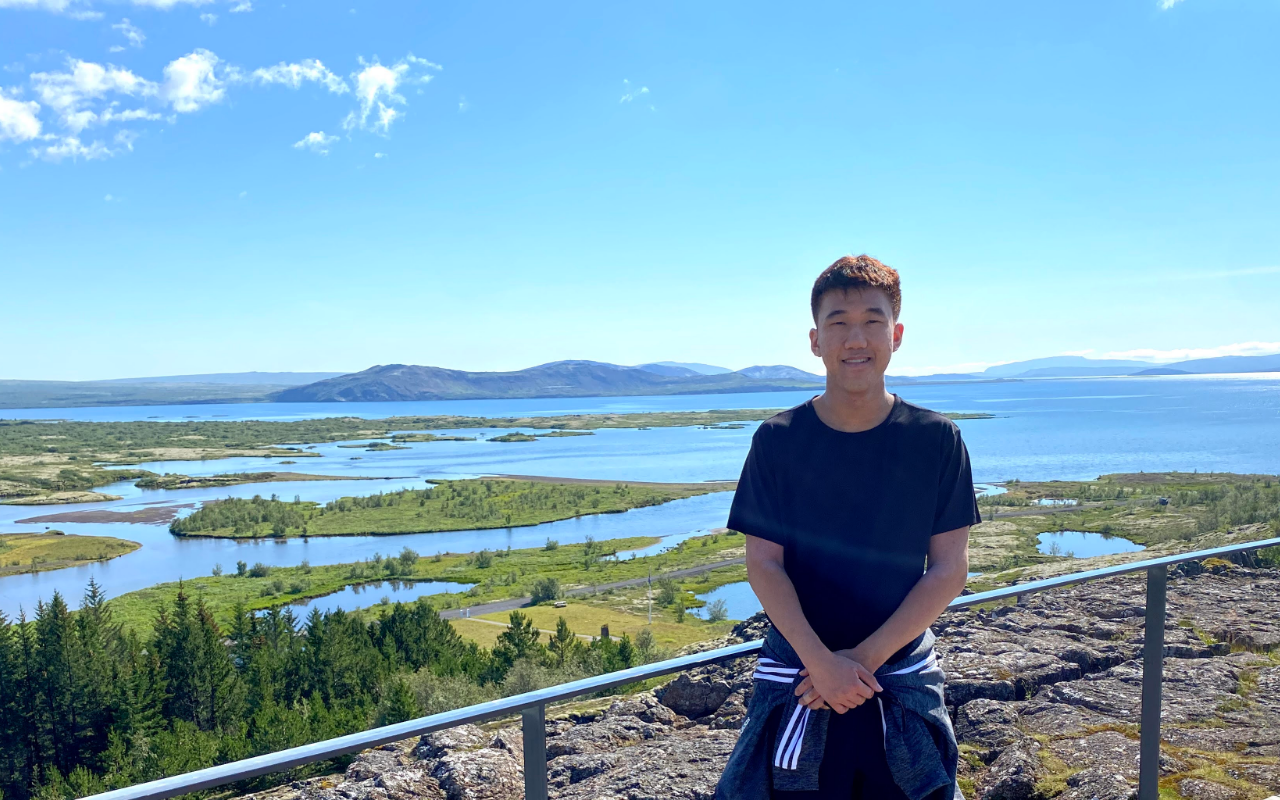
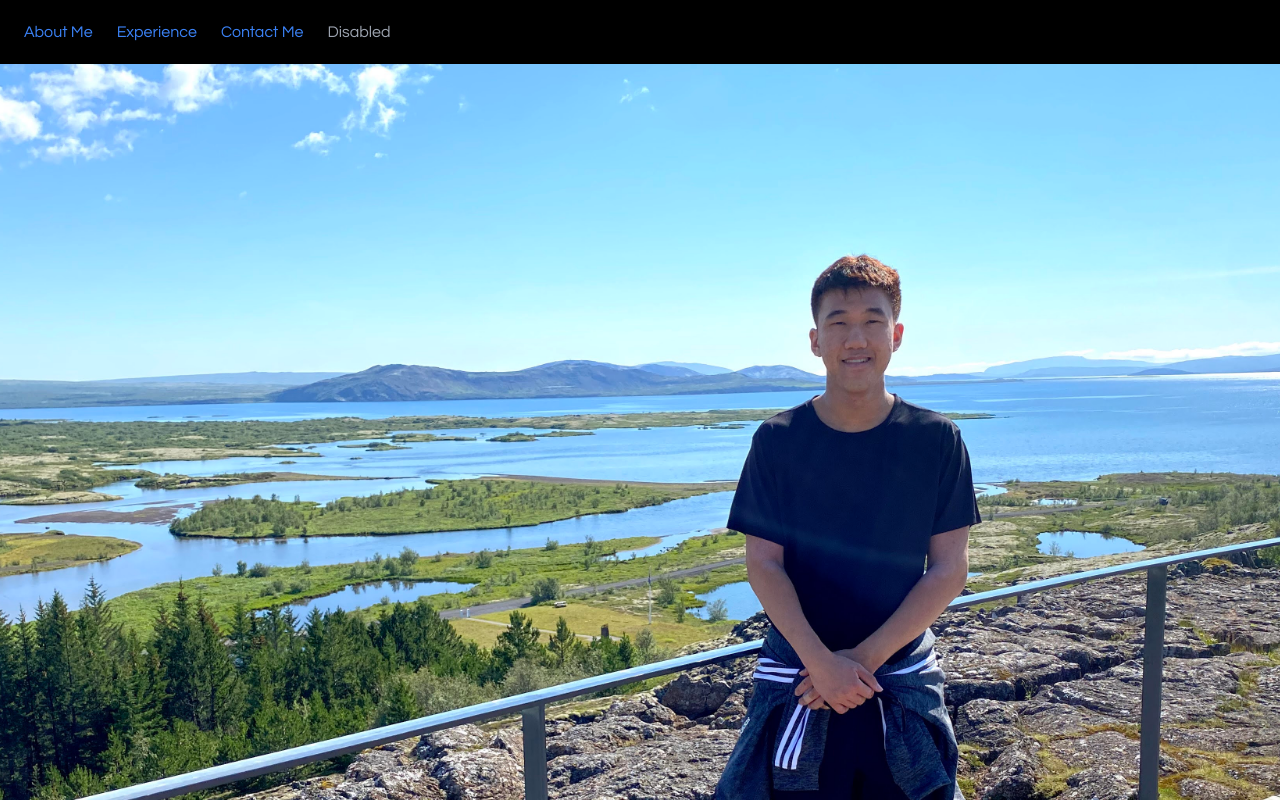
Before and after one commit to MatzoMT/personal-website, a Svelte app in the folder matthew-tzou-website/: page / in a window 1280 px wide. Built offline with nearby package versions, Linux system fonts and the light colour scheme.

Commit message:
added: NavBar.svelte

```diff
--- a/matthew-tzou-website/src/App.svelte
+++ b/matthew-tzou-website/src/App.svelte
@@ -1,17 +1,26 @@
 <script>
 	export let name;
 	import Experience from './Experience.svelte';
+	import NavBar from './NavBar.svelte';
 	let src="./meiniceland.png";
 </script>
 
+<svelte:head>
+	<link rel="preconnect" href="https://fonts.googleapis.com">
+	<link rel="preconnect" href="https://fonts.gstatic.com" crossorigin>
+	<link href="https://fonts.googleapis.com/css2?family=Questrial&display=swap" rel="stylesheet">
+</svelte:head>
 
+	<NavBar />
 <section class="w-full h-screen">
 	<img
 	  src="images/meiniceland.jpeg"
 	  class="object-cover w-full h-full"
 	  alt="Image alt text"
 	/>
-  </section>
+
+</section>
+<h1>Playing with svelte</h1>
 
 <style global lang="postcss">
 	@tailwind base;
@@ -24,5 +33,6 @@ body {
     margin: 0;
     padding: 0;
     overflow-x: hidden;
+	font-family: 'Questrial';
 }
   </style>
--- /dev/null
+++ b/matthew-tzou-website/src/NavBar.svelte
@@ -0,0 +1,27 @@
+
+
+<nav class="flex items-center p-6">
+    <ul class="flex align-middle">
+    <li class="mr-6 align-middle">
+      <a class="text-blue-500 hover:text-blue-800" href="#">About Me</a>
+    </li>
+    <li class="mr-6">
+      <a class="text-blue-500 hover:text-blue-800" href="#">Experience</a>
+    </li>
+    <li class="mr-6">
+      <a class="text-blue-500 hover:text-blue-800" href="#">Contact Me</a>
+    </li>
+    <li class="mr-6">
+      <a class="text-gray-400 cursor-not-allowed" href="#">Disabled</a>
+    </li>
+  </ul>
+</nav>
+
+<style>
+  nav {
+    background-color: #000000;
+    position: fixed;
+    width: 100%;
+    height: 4em;
+  }
+</style>
```
